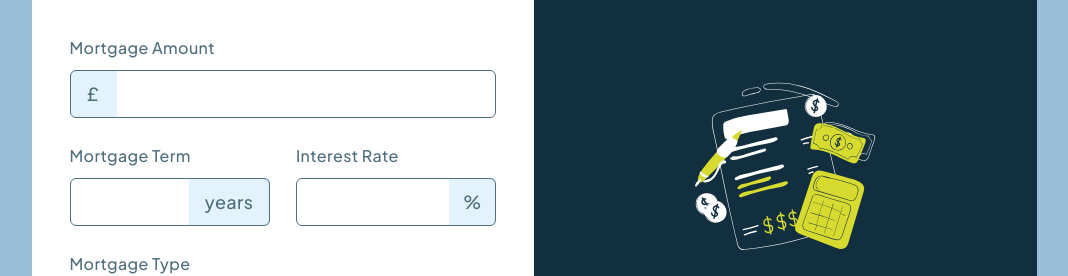
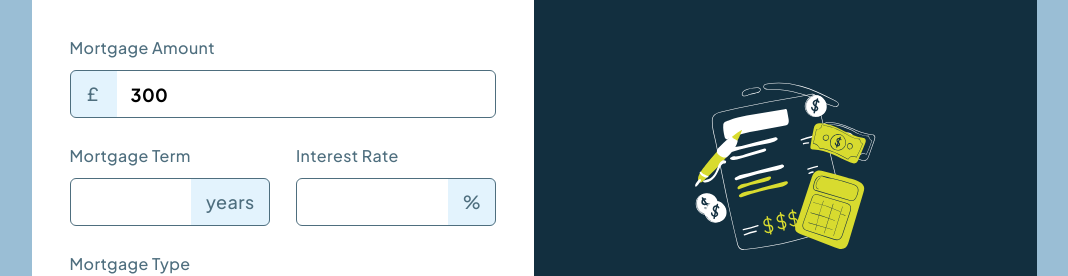
Before and after one commit to tony1c/frontend-mentor-challenges, an Angular app in the folder mortgage-repayment-calc-angular/: page / in a window 1280 px wide. Shown: the part 197-473 px from the top of the page, without its empty margins (106-1174 px from the left). Built offline with nearby package versions, Linux system fonts and the light colour scheme.

Commit message:
finished css

```diff
--- a/mortgage-repayment-calc-angular/src/app/components/btn-calc/btn-calc.component.html
+++ b/mortgage-repayment-calc-angular/src/app/components/btn-calc/btn-calc.component.html
@@ -1,5 +1,5 @@
 <button
-  class="mt-[26px] flex w-full items-center justify-center gap-[8px] rounded-full bg-c-lime py-[14px] md:mt-[40px] md:max-w-[312px]"
+  class="mt-[26px] flex w-full items-center justify-center gap-[8px] rounded-full bg-c-lime py-[14px] transition-colors duration-300 hover:bg-c-lime/35 md:mt-[40px] md:max-w-[312px]"
 >
   <img src="../../../assets/icon-calculator.svg" alt="Calculator icon" />
   <span class="text-lg font-700 text-c-slate-900">Calculate Repayments</span>
--- a/mortgage-repayment-calc-angular/src/app/components/mortgage-form/mortgage-form.component.html
+++ b/mortgage-repayment-calc-angular/src/app/components/mortgage-form/mortgage-form.component.html
@@ -1,10 +1,11 @@
 <form class="mt-[25px] space-y-[26px] md:mt-[40px]" action="">
   <fieldset class="flex flex-col gap-2.5">
     <label class="font-500 text-c-slate-700" for="">Mortgage Amount</label>
-    <div class="group relative">
+    <div class="relative">
       <input
         type="text"
-        class="peer relative z-10 h-[48px] w-full cursor-pointer rounded-md border border-c-slate-700 bg-transparent pl-[64px] font-500 caret-c-slate-900 focus:outline-c-lime"
+        value="300"
+        class="peer relative z-10 h-[48px] w-full cursor-pointer rounded-md border border-c-slate-700 bg-transparent pl-[60px] text-lg font-700 caret-c-slate-900 focus:outline-c-lime"
       />
       <div
         class="absolute left-0 top-0 flex size-[47px] items-center justify-center rounded-s-md bg-c-slate-100 text-lg font-500 text-c-slate-700 peer-focus:bg-c-lime"
@@ -20,10 +21,10 @@
       <div class="relative">
         <input
           type="text"
-          class="relative z-10 h-[48px] w-full rounded-md border border-c-slate-700 bg-transparent"
+          class="peer relative z-10 h-[48px] w-full cursor-pointer rounded-md border border-c-slate-700 bg-transparent pl-[18px] text-lg font-700 focus:outline-c-lime"
         />
         <div
-          class="absolute right-0 top-0 flex h-[48px] w-[81px] items-center justify-center bg-c-slate-100 text-lg font-500 text-c-slate-700"
+          class="absolute right-0 top-0 flex h-[48px] items-center justify-center rounded-e-md bg-c-slate-100 px-[15px] text-lg font-500 text-c-slate-700 peer-focus:bg-c-lime"
         >
           years
         </div>
@@ -34,10 +35,10 @@
       <div class="relative">
         <input
           type="text"
-          class="relative z-10 h-[48px] w-full rounded-md border border-c-slate-700 bg-transparent"
+          class="peer relative z-10 h-[48px] w-full cursor-pointer rounded-md border border-c-slate-700 bg-transparent pl-[18px] text-lg font-700 focus:outline-c-lime"
         />
         <div
-          class="absolute right-0 top-0 flex size-[47px] items-center justify-center bg-c-slate-100 text-lg font-500 text-c-slate-700"
+          class="absolute right-0 top-0 flex h-[48px] items-center justify-center rounded-e-md bg-c-slate-100 px-[15px] text-lg font-500 text-c-slate-700 peer-focus:bg-c-lime"
         >
           &#37;
         </div>
@@ -80,26 +81,6 @@
         </div>
       </label>
     </fieldset>
-    <!-- <fieldset class="flex flex-col gap-2.5">
-      <h3 class="font-500 text-c-slate-700">Mortgage Type</h3>
-      <label for="type">
-        <div
-          class="flex h-[48px] w-full cursor-pointer items-center gap-[18px] rounded-md border border-c-slate-700 px-[17px] hover:border-c-lime has-[input:checked]:border-c-lime"
-        >
-          <input
-            id="type"
-            class="size-[19px]"
-            type="radio"
-            name="type"
-            checked
-          />
-
-          <span class="mt-1 text-lg font-700 text-c-slate-900">
-            Repayment
-          </span>
-        </div>
-      </label>
-    </fieldset> -->
   </div>
 
   <app-btn-calc></app-btn-calc>
```
